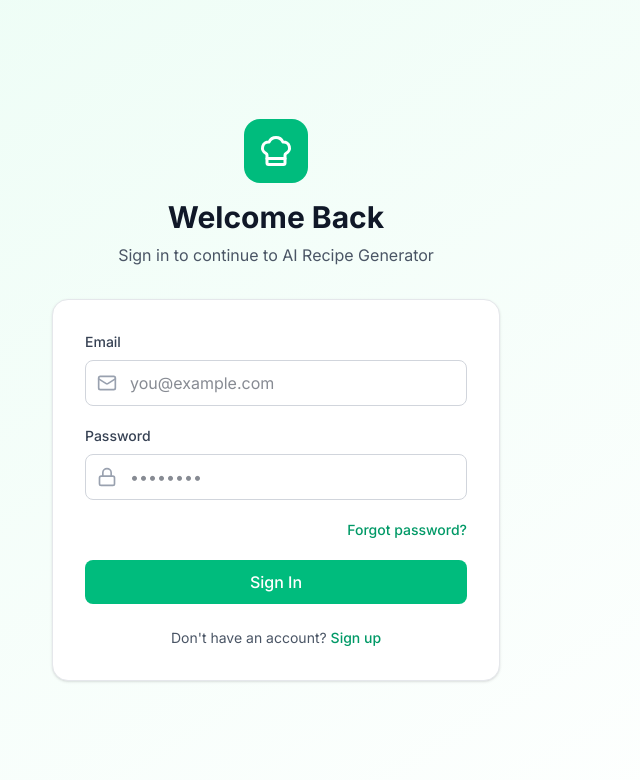
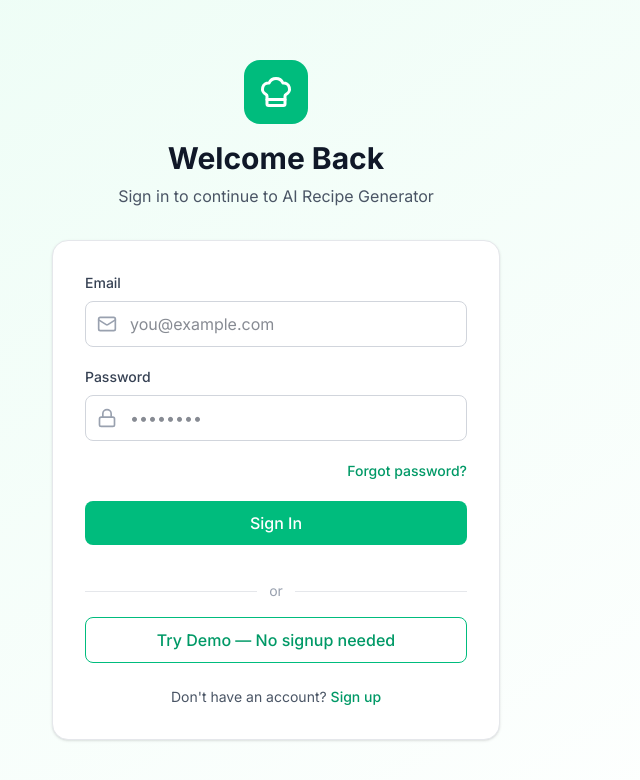
Before and after one commit to im-amna/Ai-Recipee-Generator, a React (Vite) app in the folder frontend/: page /login in a window 1280 px wide. Shown: the top 780 px of the page, without its empty margins (364-1004 px from the left). Built offline with nearby package versions, Linux system fonts and the light colour scheme; no server answers.

Commit message:
Implement demo login functionality
Added a demo login option to the Login component.

```diff
--- a/frontend/src/pages/Login.jsx
+++ b/frontend/src/pages/Login.jsx
@@ -8,29 +8,25 @@ const Login = () => {
     const [email, setEmail] = useState('');
     const [password, setPassword] = useState('');
     const [loading, setLoading] = useState(false);
-    const { login } = useAuth();
+    const { login, loginDemo } = useAuth();
     const navigate = useNavigate();
 
     const handleSubmit = async (e) => {
         e.preventDefault();
         setLoading(true);
-
         const result = await login(email, password);
-
         if (result.success) {
             toast.success('Welcome back!');
             navigate('/dashboard');
         } else {
             toast.error(result.message);
         }
-
         setLoading(false);
     };
 
     return (
         <div className="min-h-screen bg-linear-to-br from-emerald-50 to-white flex items-center justify-center p-4">
             <div className="w-full max-w-md">
-                {/* Logo */}
                 <div className="text-center mb-8">
                     <div className="inline-flex items-center justify-center w-16 h-16 bg-emerald-500 rounded-2xl mb-4">
                         <ChefHat className="w-9 h-9 text-white" />
@@ -39,10 +35,8 @@ const Login = () => {
                     <p className="text-gray-600 mt-2">Sign in to continue to AI Recipe Generator</p>
                 </div>
 
-                {/* Login Form */}
                 <div className="bg-white rounded-2xl shadow-sm border border-gray-200 p-8">
                     <form onSubmit={handleSubmit} className="space-y-5">
-                        {/* Email */}
                         <div>
                             <label htmlFor="email" className="block text-sm font-medium text-gray-700 mb-2">
                                 Email
@@ -61,7 +55,6 @@ const Login = () => {
                             </div>
                         </div>
 
-                        {/* Password */}
                         <div>
                             <label htmlFor="password" className="block text-sm font-medium text-gray-700 mb-2">
                                 Password
@@ -80,14 +73,12 @@ const Login = () => {
                             </div>
                         </div>
 
-                        {/* Forgot Password */}
                         <div className="flex items-center justify-end">
                             <Link to="/reset-password" className="text-sm text-emerald-600 hover:text-emerald-700 font-medium">
                                 Forgot password?
                             </Link>
                         </div>
 
-                        {/* Submit Button */}
                         <button
                             type="submit"
                             disabled={loading}
@@ -95,9 +86,25 @@ const Login = () => {
                         >
                             {loading ? 'Signing in...' : 'Sign In'}
                         </button>
+
+                        <div className="relative my-4">
+                            <div className="absolute inset-0 flex items-center">
+                                <div className="w-full border-t border-gray-200" />
+                            </div>
+                            <div className="relative flex justify-center text-sm">
+                                <span className="bg-white px-3 text-gray-400">or</span>
+                            </div>
+                        </div>
+
+                        <button
+                            type="button"
+                            onClick={() => { loginDemo(); navigate('/dashboard'); }}
+                            className="w-full border border-emerald-500 text-emerald-600 hover:bg-emerald-50 font-medium py-2.5 rounded-lg transition-colors"
+                        >
+                            Try Demo — No signup needed
+                        </button>
                     </form>
 
-                    {/* Sign Up Link */}
                     <p className="text-center text-sm text-gray-600 mt-6">
                         Don't have an account?{' '}
                         <Link to="/signup" className="text-emerald-600 hover:text-emerald-700 font-medium">
```
